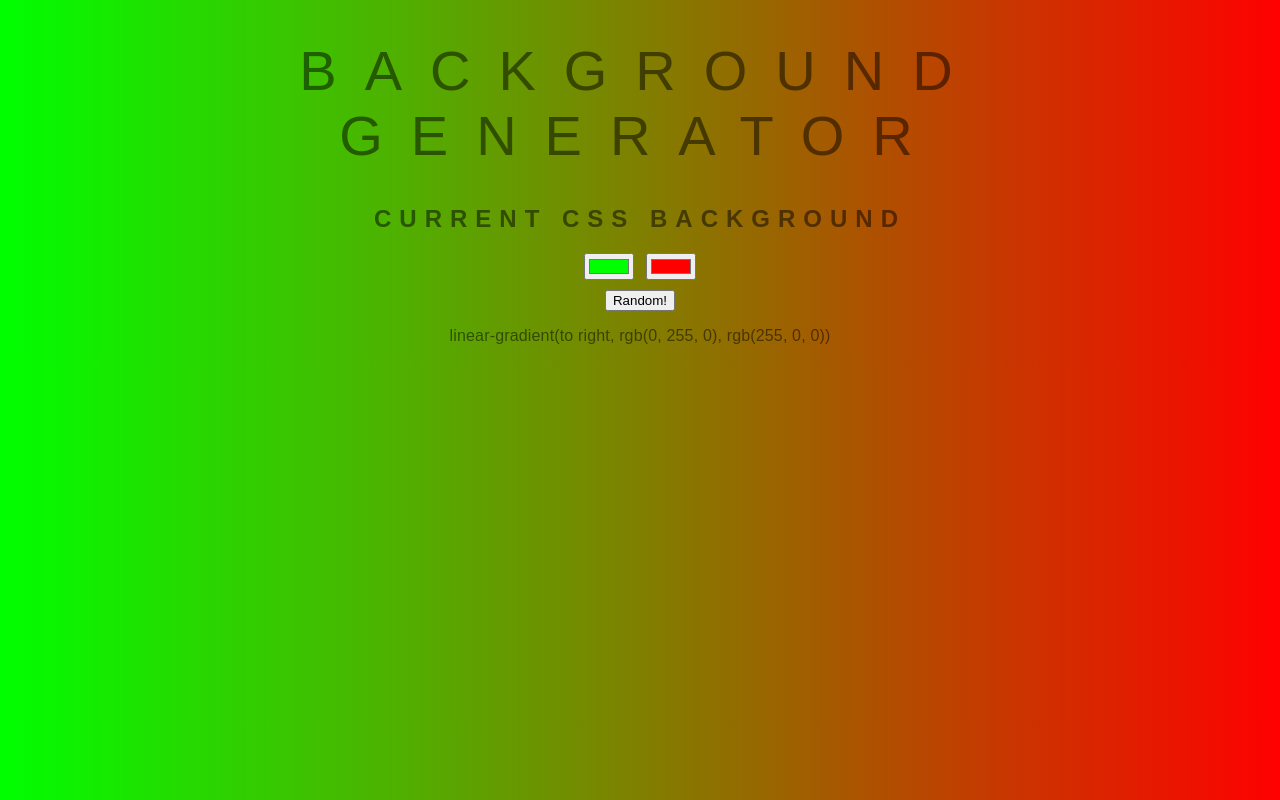
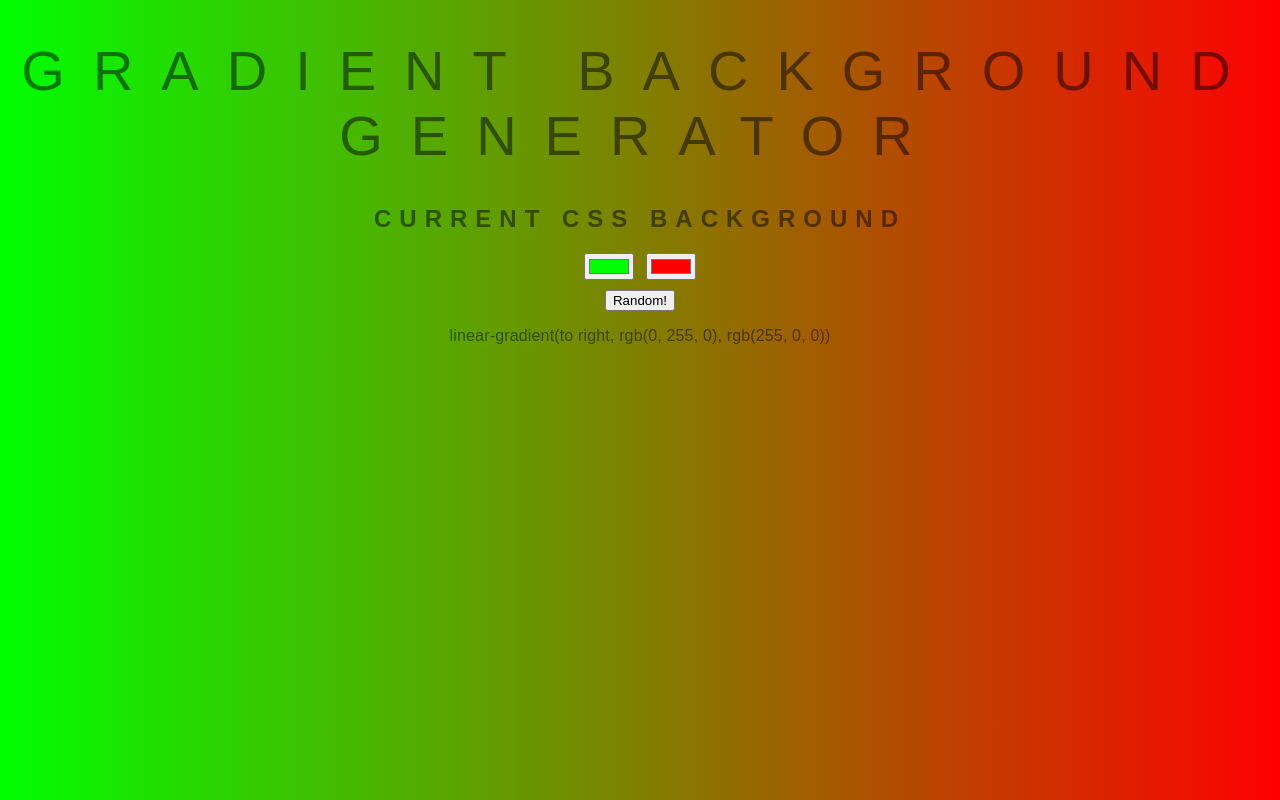
Before and after one commit to TheBigLou/background-generator, a plain HTML site: page index.html in a window 1280 px wide. Drawn offline with Linux system fonts and the light colour scheme.

Commit message:
changing title

```diff
--- a/index.html
+++ b/index.html
@@ -5,7 +5,7 @@
 	<link rel="stylesheet" type="text/css" href="style.css">
 </head>
 <body id="gradient">
-		<h1>Background Generator</h1>
+		<h1>Gradient Background Generator</h1>
 		<h2>Current CSS Background</h2>
 		<input class="color1" type="color" name="color1" value="#00ff00">
 		<input class="color2" type="color" name="color2" value="#ff0000">
```
